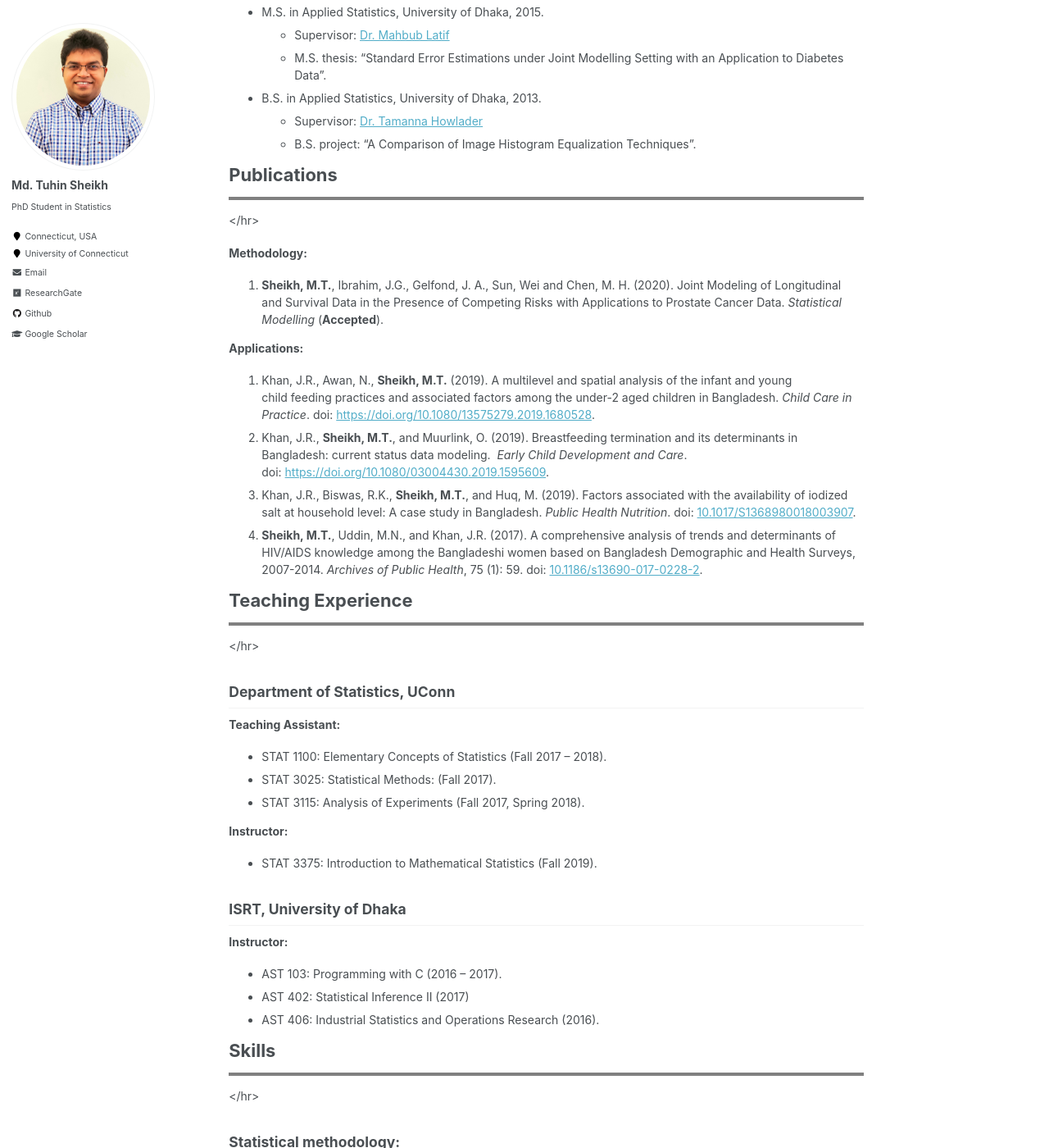
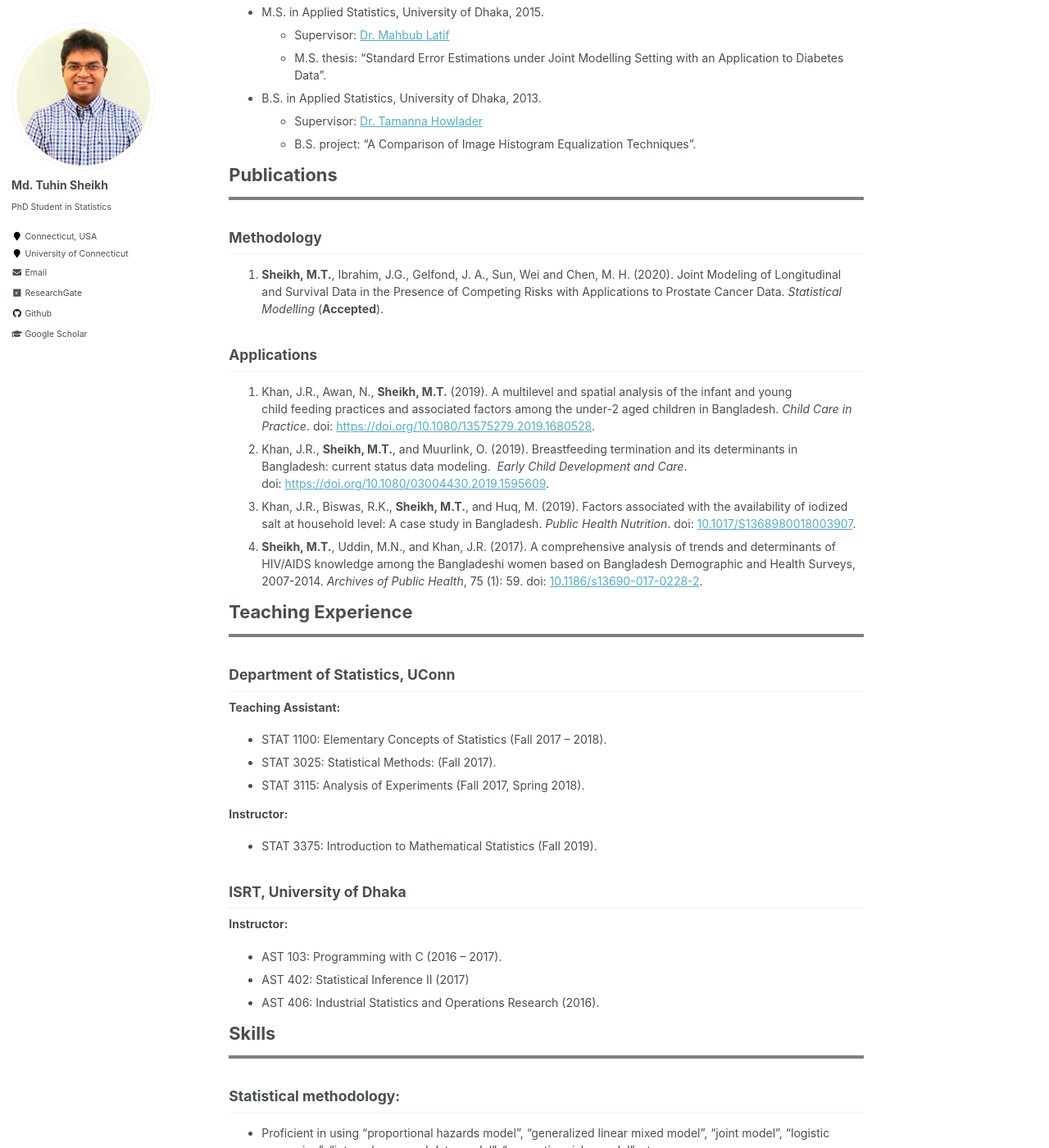
Before and after one commit to mdtuhinsheikh/mdtuhinsheikh.github.io, a Jekyll site: the page built from _pages/cv.md, in a window 1280 px wide and 1400 px high, scrolled down 235 px. Shown: the whole window at 82% size. Built offline with Jekyll 4.4.1, drawn with Linux system fonts in a browser that asks for light colours; formulas are drawn with MathJax 3.

Commit message:
Update cv.md

```diff
--- a/_pages/cv.md
+++ b/_pages/cv.md
@@ -26,14 +26,14 @@ Education
 
 Publications
 ======
-<hr style="border:2px solid gray"> </hr>
+<hr style="border:2px solid gray">
 
-**Methodology:**
+## Methodology
 1. **Sheikh, M.T.**, Ibrahim, J.G., Gelfond, J. A., Sun, Wei and Chen, M. H. (2020). Joint Modeling of
 Longitudinal and Survival Data in the Presence of Competing Risks with Applications
 to Prostate Cancer Data. *Statistical Modelling* (**Accepted**).
 
-**Applications:**
+## Applications
 1. Khan, J.R., Awan, N., **Sheikh, M.T.** (2019). A multilevel and spatial analysis
 of the infant and young child feeding practices and associated factors among the
 under-2 aged children in Bangladesh. *Child Care in Practice*.
@@ -52,7 +52,7 @@ Demographic and Health Surveys, 2007-2014.
 
 Teaching Experience
 ======
-<hr style="border:2px solid gray"> </hr>
+<hr style="border:2px solid gray">
 
 ## Department of Statistics, UConn
 **Teaching Assistant:**
@@ -73,7 +73,7 @@ Teaching Experience
 
 Skills
 ======
-<hr style="border:2px solid gray"> </hr>
+<hr style="border:2px solid gray">
 
 ## Statistical methodology:
 * Proficient in using "proportional hazards model", "generalized linear mixed model",
```
